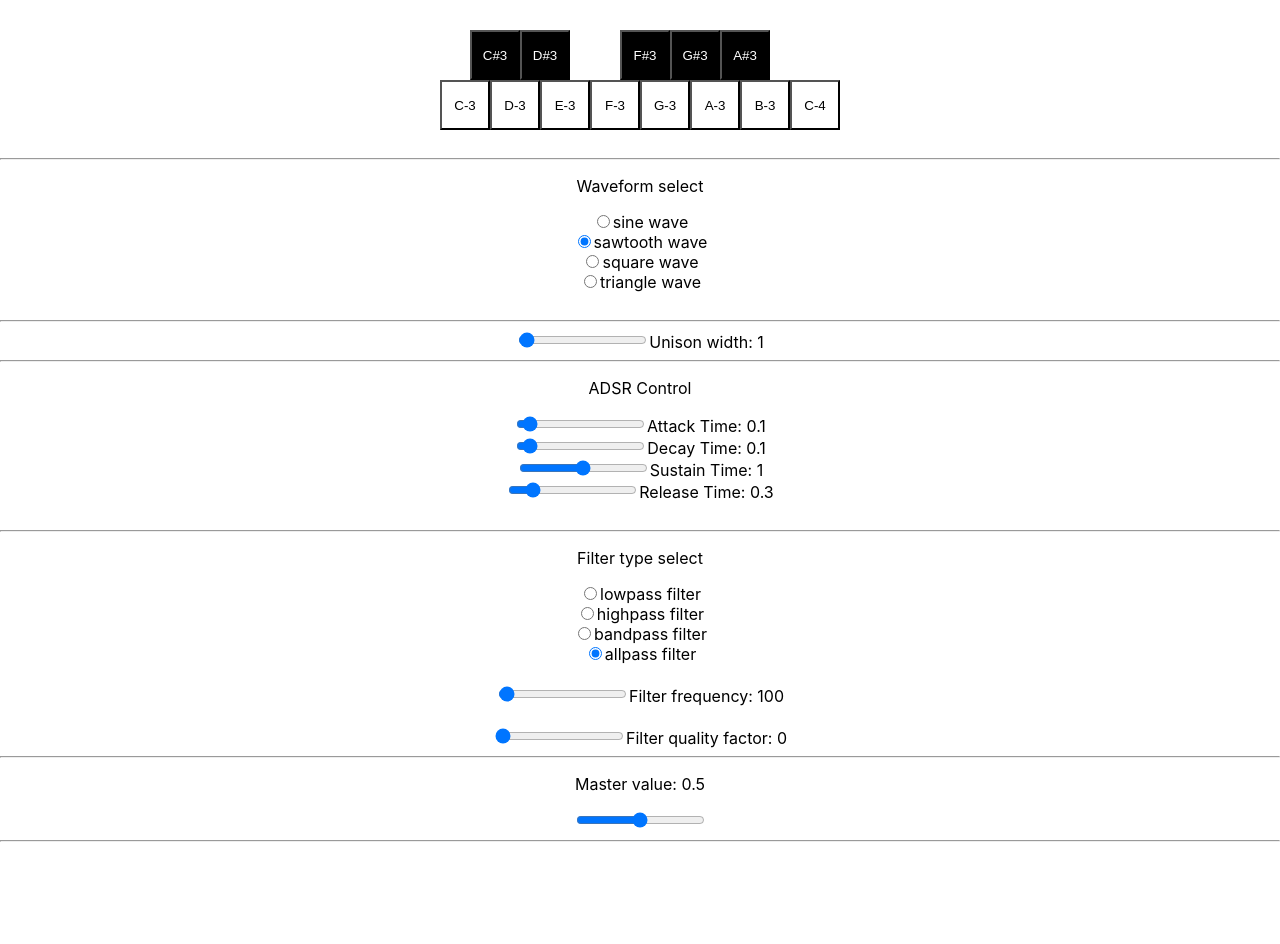
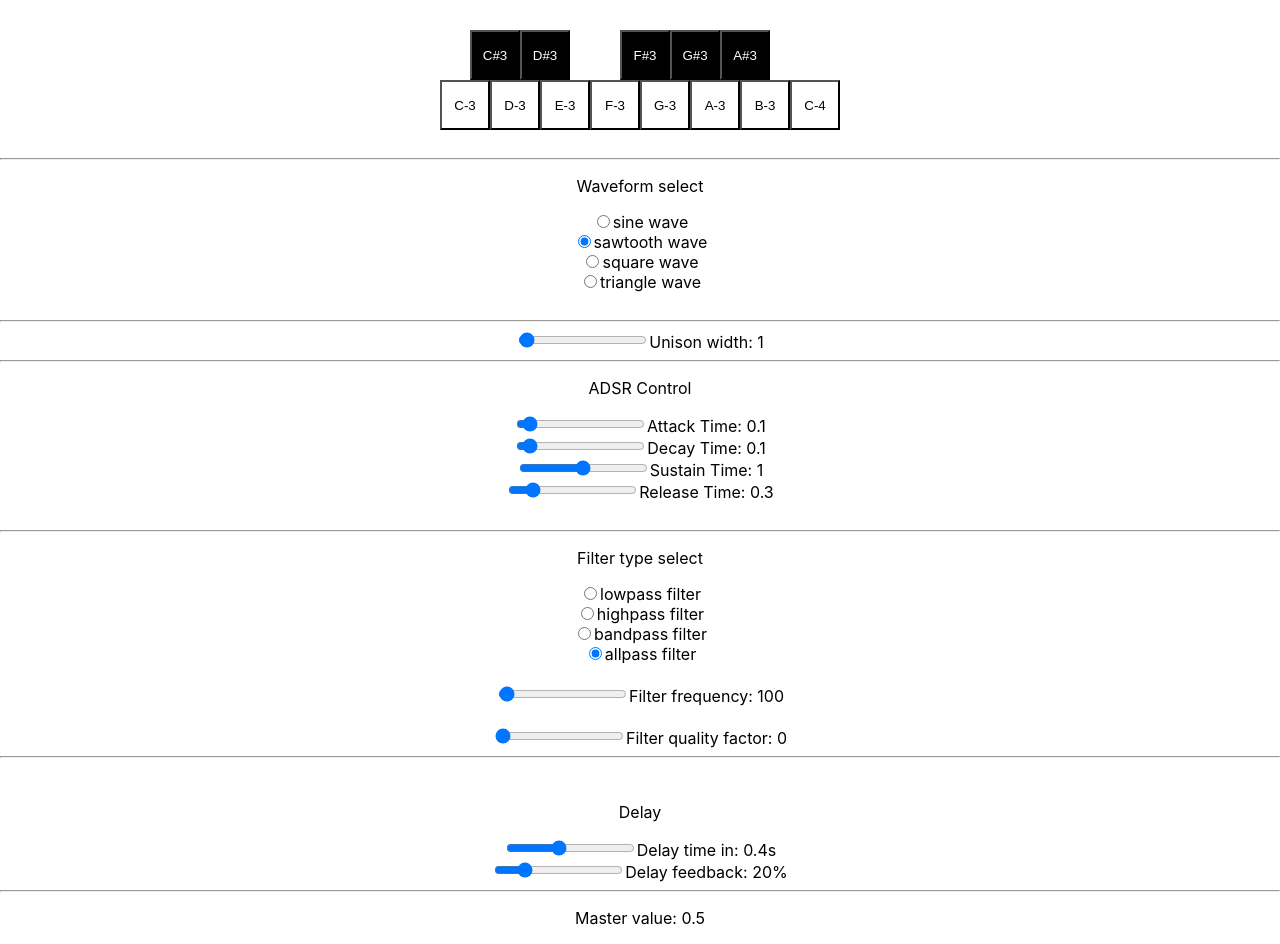
Before and after one commit to straburzynski/SynthJS, a React (Create React App) app: page / in a window 1280 px wide. Shown: the top 944 px of the page. Before the commit the page ends 850 px from the top, so only its background shows below. Built offline with nearby package versions, Linux system fonts and the light colour scheme.

Commit message:
Delay with time and feedback control.

```diff
--- a/src/App.tsx
+++ b/src/App.tsx
@@ -18,6 +18,8 @@ function App() {
     const vcoRefArray = useRef<OscillatorNode[] | any>();
     const vcaRef = useRef<GainNode | any>();
     const filterRef = useRef<BiquadFilterNode | any>();
+    const delayNodeRef = useRef<DelayNode | any>();
+    const delayGainRef = useRef<GainNode | any>();
     const masterVcaRef = useRef<GainNode | any>();
 
     const [filterType, setFilterType] = useState<BiquadFilterType>(DefaultParams.filterType);
@@ -29,6 +31,11 @@ function App() {
     const [decay, setDecay] = useState<number>(DefaultParams.decay);
     const [release, setRelease] = useState<number>(DefaultParams.release);
     const [sustain, setSustain] = useState<number>(DefaultParams.sustain);
+
+    const [delayTime, setDelayTime] = useState<number>(DefaultParams.delayTime);
+    const [delayFeedback, setDelayFeedback] = useState<number>(DefaultParams.delayFeedback);
+
+    const [currentNote, setCurrentNote] = useState<string>();
 
     useEffect(() => {
         // new context
@@ -48,14 +55,27 @@ function App() {
         let masterVCA = audioContext.createGain();
 
         // configure filter
-        filter.type = filterType;
+        filter.type = DefaultParams.filterType;
         filter.frequency.setTargetAtTime(2000, audioContext.currentTime, 0);
-        filter.Q.value = filterQualityFactor;
+        filter.Q.value = DefaultParams.qualityFactor;
 
-        // connect modules
+        //configure delay
+        const delayNode = audioContext.createDelay(5);
+        delayNode.delayTime.value = DefaultParams.delayTime;
+        const delayFeedback = audioContext.createGain();
+        delayFeedback.gain.value = DefaultParams.delayFeedback;
+
+        // connect vco and filter
         VCOs.forEach((vco) => vco.connect(VCA));
         VCA.connect(filter);
         filter.connect(masterVCA);
+
+        // connect delay
+        filter.connect(delayNode);
+        delayNode.connect(delayFeedback);
+        delayFeedback.connect(filter);
+
+        // connect master volume
         masterVCA.connect(audioContext.destination);
 
         // set volume
@@ -67,6 +87,8 @@ function App() {
         masterVcaRef.current = masterVCA;
         vcoRefArray.current = VCOs;
         vcaRef.current = VCA;
+        delayNodeRef.current = delayNode;
+        delayGainRef.current = delayFeedback;
         filterRef.current = filter;
     }, []);
 
@@ -91,6 +113,7 @@ function App() {
         switch (e.type) {
             case 'mousedown':
             case 'keydown':
+                setCurrentNote(note);
                 vcoRefArray.current?.forEach((vco: OscillatorNode) => {
                     vco.type = waveform;
                     vco.frequency.setValueAtTime(NOTES[note], 0);
@@ -100,9 +123,11 @@ function App() {
                 break;
             case 'mouseup':
             case 'keyup':
-                vcoRefArray.current?.forEach((vco: OscillatorNode) => (vco.type = waveform));
-                envelopeOff(vcaRef.current.gain, release);
-                break;
+                if (currentNote === note) {
+                    vcoRefArray.current?.forEach((vco: OscillatorNode) => (vco.type = waveform));
+                    envelopeOff(vcaRef.current.gain, release);
+                    break;
+                }
         }
     };
 
@@ -158,6 +183,20 @@ function App() {
         vcoRefArray.current[1].detune.value = unisonWidth;
         vcoRefArray.current[2].detune.value = -unisonWidth;
         setUnisonWidth(width);
+    };
+
+    const handleDelayTimeChange = (event: any) => {
+        const changedDelayTime: number = event.target.valueAsNumber;
+        console.log('delay time: ', changedDelayTime);
+        delayNodeRef.current.delayTime.value = changedDelayTime;
+        setDelayTime(changedDelayTime);
+    };
+
+    const handleDelayFeedbackChange = (event: any) => {
+        const changedDelayFeedback: number = event.target.valueAsNumber;
+        console.log('delay feedback: ', changedDelayFeedback);
+        delayGainRef.current.gain.value = changedDelayFeedback;
+        setDelayFeedback(changedDelayFeedback);
     };
 
     const handleFilterTypeChange = (event: any) => {
@@ -253,6 +292,33 @@ function App() {
             Filter quality factor: {filterQualityFactor}
             <br />
             <hr />
+            <br />
+            <p>Delay</p>
+            <input
+                type="range"
+                id="delay-time-control"
+                name="delay-time-control"
+                min={DefaultParams.delayTimeMin}
+                max={DefaultParams.delayTimeMax}
+                step={0.1}
+                value={delayTime}
+                onChange={handleDelayTimeChange}
+            />
+            <label htmlFor="delay-time-control">Delay time in: {delayTime}s</label>
+            <br />
+            <input
+                type="range"
+                id="delay-feedback-control"
+                name="delay-feedback-control"
+                min={DefaultParams.delayFeedbackMin}
+                max={DefaultParams.delayFeedbackMax}
+                step={0.1}
+                value={delayFeedback}
+                onChange={handleDelayFeedbackChange}
+            />
+            <label htmlFor="delay-feedback-control">Delay feedback: {delayFeedback * 100}%</label>
+            <br />
+            <hr />
             <VolumeComponent name={'Master value'} volumeNode={masterVcaRef} />
             <hr />
         </div>
--- a/src/consts/DefaultParams.ts
+++ b/src/consts/DefaultParams.ts
@@ -24,6 +24,13 @@ export const DefaultParams = {
     filterMin: 50,
     filterMax: 10000,
 
+    delayTime: 0.4,
+    delayFeedback: 0.2,
+    delayTimeMin: 0,
+    delayTimeMax: 1,
+    delayFeedbackMin: 0,
+    delayFeedbackMax: 1,
+
     qualityFactor: 0,
     qualityFactorMin: 0,
     qualityFactorMax: 10,
```
